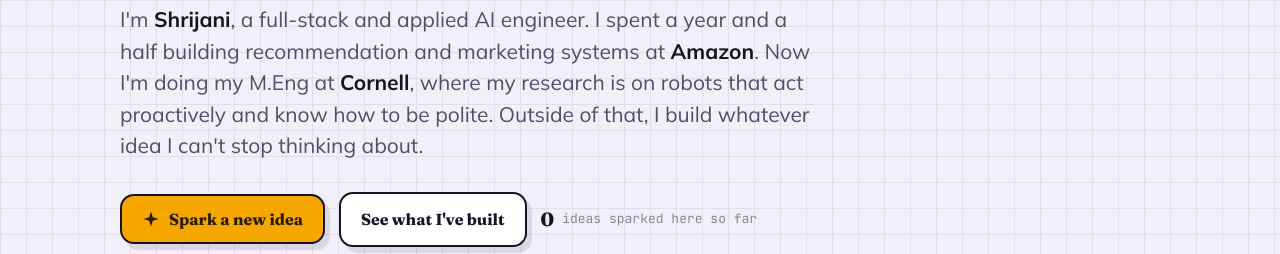
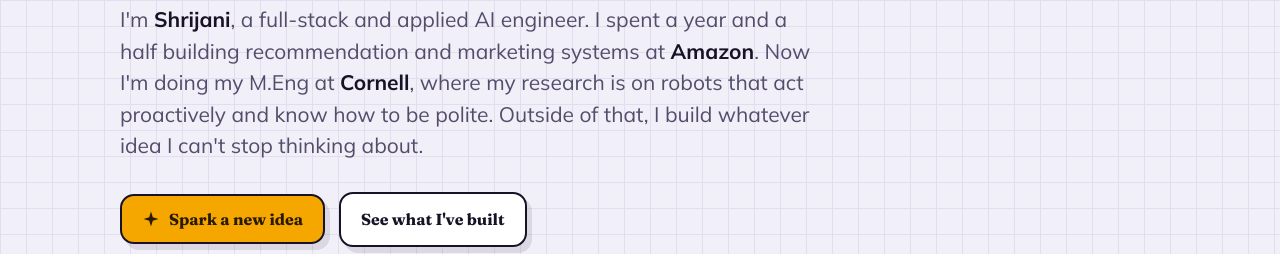
Before and after one commit to Shrijaniv/Idea-Factory, a plain HTML site: page index.html in a window 1280 px wide. Shown: the part 546-800 px from the top of the page. Drawn offline with Linux system fonts and the light colour scheme.

Commit message:
Remove ideas-sparked counter; update resume PDF to current main
Co-Authored-By: Claude Opus 5.5 <noreply@anthropic.com>

```diff
--- a/index.html
+++ b/index.html
@@ -188,8 +188,6 @@
   .btn-ghost{background:var(--surface);color:var(--ink)}
   .btn-ghost:hover{background:var(--build-soft)}
 
-  .counter{font-family:var(--font-mono);font-size:13px;color:var(--ink-faint);display:flex;align-items:center;gap:8px}
-  .counter b{font-family:var(--font-display);font-size:19px;color:var(--ink);font-weight:800}
 
   /* idea generator output */
   .idea-stage{margin-top:34px;min-height:150px;position:relative}
@@ -445,7 +443,6 @@
         Spark a new idea
       </button>
       <a class="btn btn-ghost" href="#builds">See what I've built</a>
-      <span class="counter"><b id="ideaCount">0</b> ideas sparked here so far</span>
     </div>
 
     <div class="idea-stage" id="ideaStage" aria-live="polite"></div>
@@ -842,8 +839,6 @@
   ];
   var stage = document.getElementById('ideaStage');
   var btn = document.getElementById('sparkBtn');
-  var counterEl = document.getElementById('ideaCount');
-  var count = 0;
   var lastIdx = -1;
 
   function spark(){
@@ -851,8 +846,6 @@
     do { idx = Math.floor(Math.random()*ideas.length); } while(idx === lastIdx && ideas.length > 1);
     lastIdx = idx;
     var idea = ideas[idx];
-    count++;
-    counterEl.textContent = count;
 
     var built = idea.built
       ? '<span class="idea-built"><svg width="12" height="12" viewBox="0 0 24 24" fill="none"><path d="M5 13l4 4L19 7" stroke="currentColor" stroke-width="3" stroke-linecap="round" stroke-linejoin="round"/></svg>'+idea.built+'</span>'
@@ -868,7 +861,6 @@
   btn.addEventListener('click', spark);
   // show one at rest so the section isn't empty on load
   spark();
-  count = 0; counterEl.textContent = 0; // don't count the auto-load one
 
   /* ---- builds carousel ---- */
   var track = document.getElementById('buildTrack');
```
Also changed, not shown: 1 other file.
